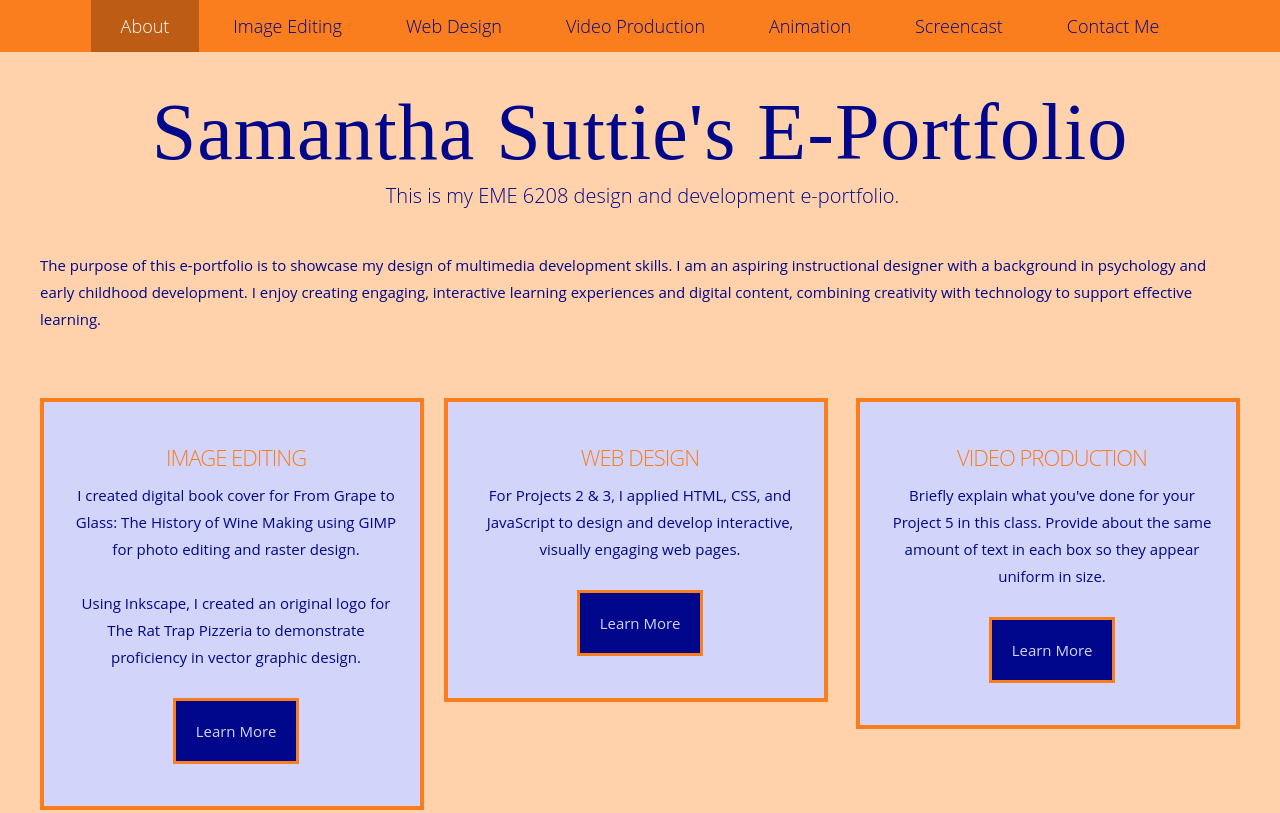
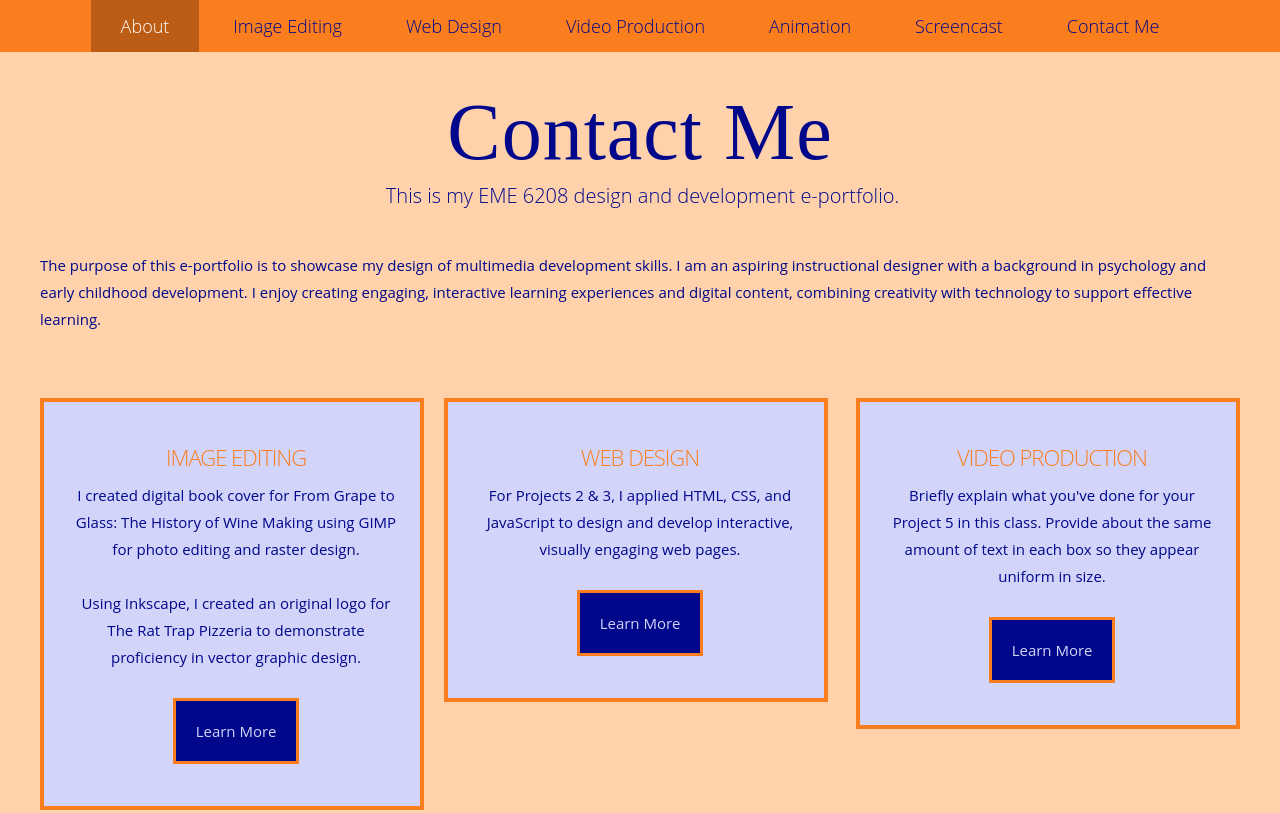
Before and after one commit to samsuttie97-eng/eportfolio-contactme, a plain HTML site: page index.html in a window 1280 px wide. Shown: the top 813 px of the page. Drawn offline with Linux system fonts and the light colour scheme.

Commit message:
Update index.html

```diff
--- a/index.html
+++ b/index.html
@@ -49,7 +49,7 @@ Released   : 20130406
 	</div>
 	<div id="logo" class="container">
 		<!-- THIS IS WHERE YOU CUSTOMIZE THE HEADER FOR EACH PAGE. -->
-        <h1>Samantha Suttie's E-Portfolio</h1>
+        <h1>Contact Me</h1>
 		<!-- THIS IS WHERE YOU CUSTOMIZE THE SUBHEADER FOR EACH PAGE. -->
         <p>This is my EME 6208 design and development e-portfolio.</p>
 	</div>
```
